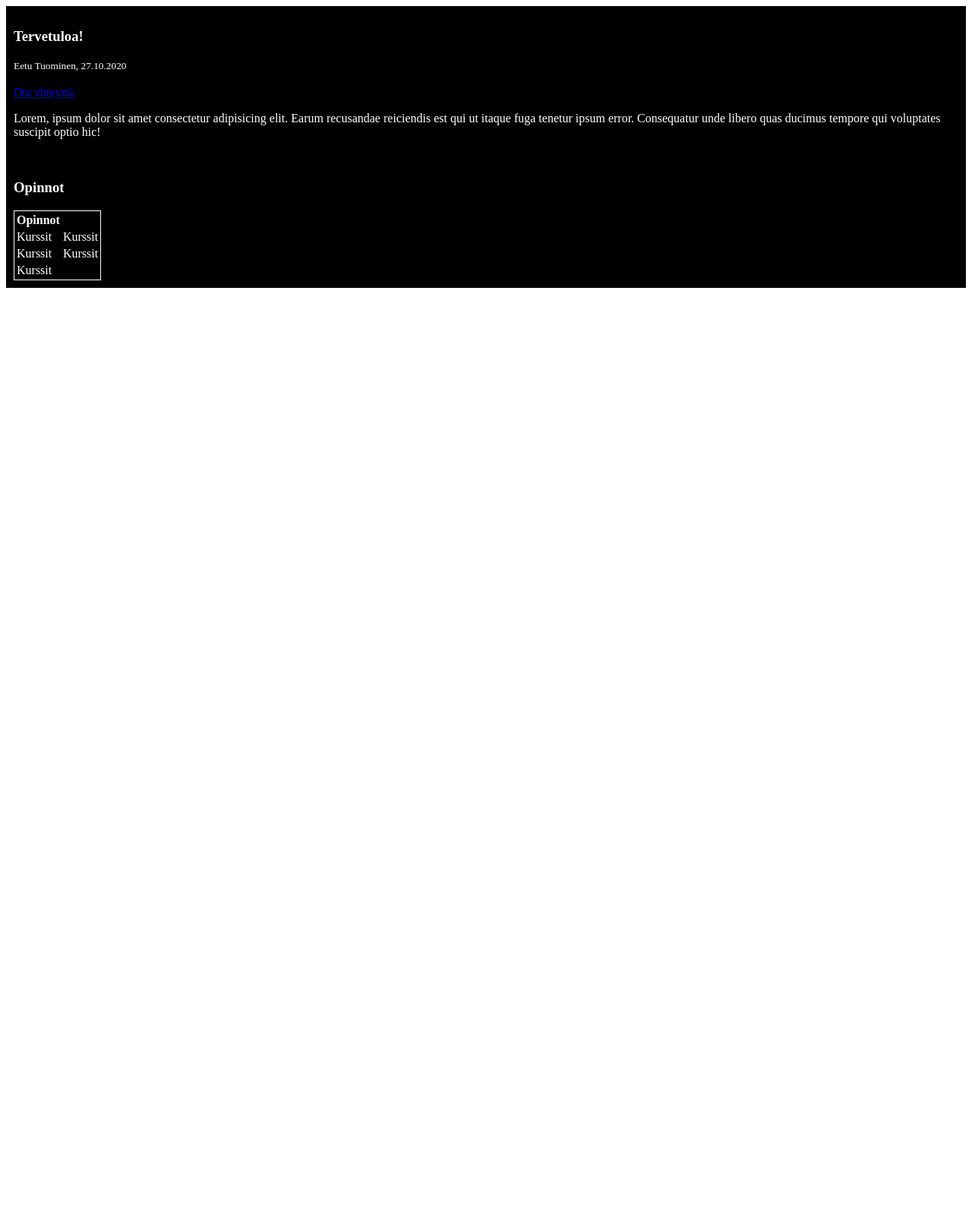
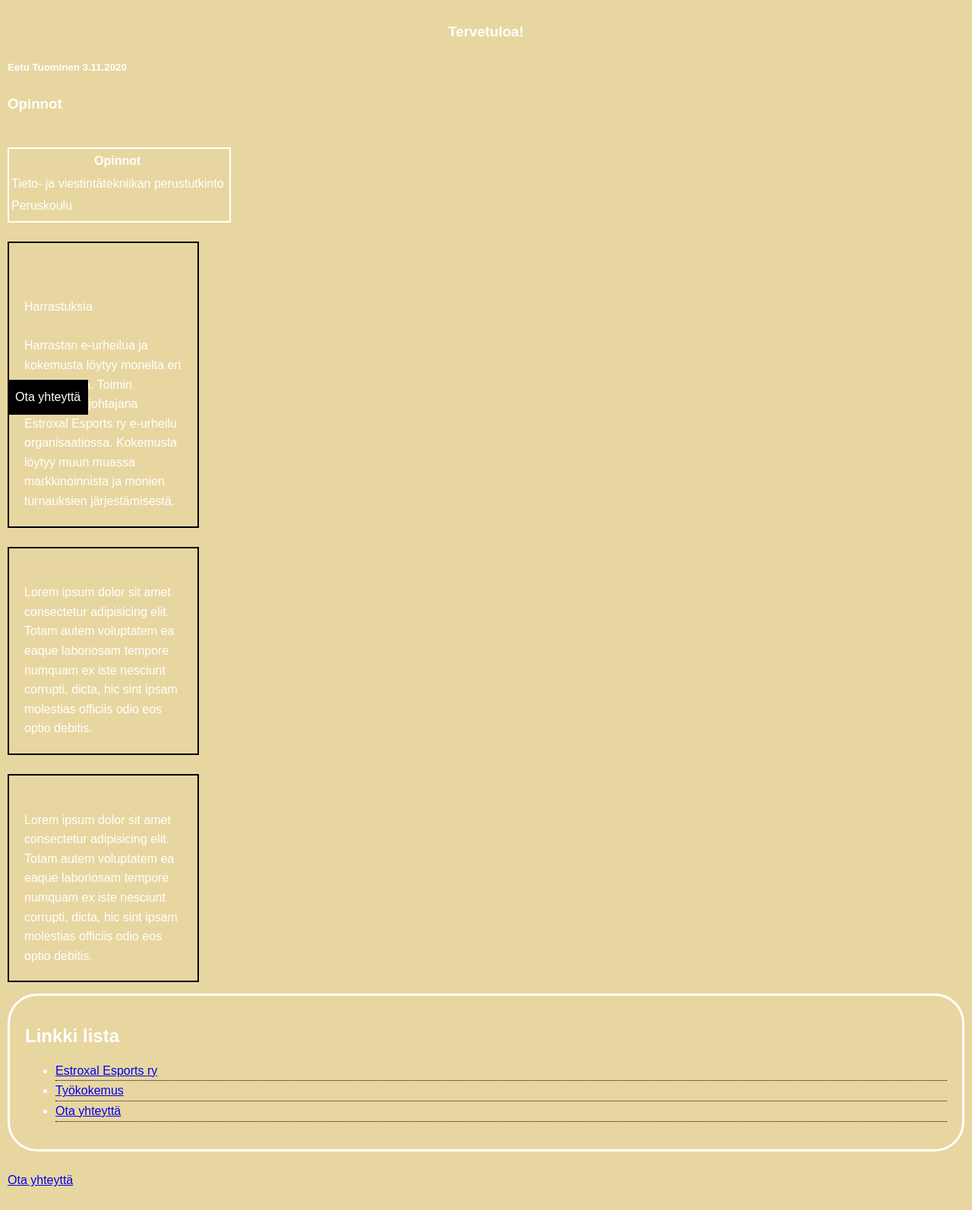
Before and after one commit to EetuTuominen/Eetu-Portfolio, a plain HTML site: page index.html in a window 1280 px wide. Shown: the whole page at 76% size. Before the commit the page ends 800 px from the top, so only its background shows below. Drawn offline with Linux system fonts and the light colour scheme.

Commit message:
2020.11.3

```diff
--- a/index.html
+++ b/index.html
@@ -1,9 +1,12 @@
 <!doctype html>
 <html>
  <head>
+    <link href="style.css" rel="stylesheet" type="text/css" />
+  </head>
+  <body>
    <style type="text/css">
     #otsikko{
-     background-color:black;
+     background-color: #e8d6a0;
      color:white;
      text:align:center;
      padding:10px;
@@ -14,29 +17,57 @@
    <header id="otsikko">
    <section>
      <article>
-       <h3>Tervetuloa!</h3>
-       <small>Eetu Tuominen, 27.10.2020</small><br><br>
-       <a href="ota yhteytta.html"> Ota yhteyttä</a><br>
-       <p> Lorem, ipsum dolor sit amet consectetur adipisicing elit. Earum recusandae reiciendis est qui ut itaque fuga tenetur ipsum error. Consequatur unde libero quas ducimus tempore qui voluptates suscipit optio hic!
-       </p><br>
+       <div class="tervetuloa">
+       <h1>Tervetuloa!</h1>
+       </div>
+       <h5>Eetu Tuominen 3.11.2020</h5>
 <h1>Opinnot</h1>
-
-<table style="border: 1px white solid;">
+<table style="border: 2px white solid;">
   <tr>
     <th>Opinnot</th>
     <th></th>
   </tr>
   <tr>
-    <td>Kurssit</td>
-    <td>Kurssit</td>
+    <td>
+    Tieto- ja viestintätekniikan
+    perustutkinto
+    </td><br>
+    <td></td>
   </tr>
   <tr>
-    <td>Kurssit</td>
-    <td>Kurssit</td>
+    <td>Peruskoulu</td>
+    <td></td>
   </tr>
   <tr>
-    <td>Kurssit</td>
+    <td></td>
   </tr>
 </table>
+      </form>
+      <div class="laatikko"><br><br>
+      <label>Harrastuksia</label><br><br>
+        Harrastan e-urheilua ja kokemusta löytyy monelta eri osa-alueelta. Toimin varapuheenjohtajana Estroxal Esports ry e-urheilu organisaatiossa. Kokemusta löytyy muun muassa markkinoinnista ja monien turnauksien järjestämisestä.
+        </div>
+         <div class="laatikko"><br>
+        Lorem ipsum dolor sit amet consectetur adipisicing elit. Totam autem voluptatem ea eaque laboriosam tempore numquam ex iste nesciunt corrupti, dicta, hic sint ipsam molestias officiis odio eos optio debitis.
+        </div>
+         <div class="laatikko"><br>
+        Lorem ipsum dolor sit amet consectetur adipisicing elit. Totam autem voluptatem ea eaque laboriosam tempore numquam ex iste nesciunt corrupti, dicta, hic sint ipsam molestias officiis odio eos optio debitis.
+        </div>
+      </div>
+      <div class="linkkilista">
+        <h2>Linkki lista</h2>
+                <ul>
+                    <li><a href="Eka kohta" Target="_blank"> Estroxal Esports ry </a></li>
+                    <li><a href="Toka kohta" Target="_blank"> Työkokemus </a></li>
+                    <li><a href="Kolmas kohta" Target="_blank"> Ota yhteyttä </a></li>
+                </ul>
+            </div>
+      <br>
+      <a href="ota yhteytta.html"> Ota yhteyttä</a>
+       </p>
+       </div>
+        <a class="nappula asemointi">Ota yhteyttä</a>
+        </div>
+      </div>
  </body>
 </html>
--- a/ota yhteytta.html
+++ b/ota yhteytta.html
@@ -1,9 +1,10 @@
 <!doctype html>
 <html>
  <head>
+   <link href="style.css" rel="stylesheet" type="text/css" />
    <style type="text/css">
     #otsikko{
-     background-color:black;
+     background-color: #e8d6a0;
      color:white;
      text:align:center;
      padding:10px;
@@ -14,20 +15,52 @@
    <header id="otsikko">
    <section>
      <article>
-       <h3>Ota yhteyttä</h3>
-       <FORM action="" method="">
-  <label>Etunimi</label>
-  <input type="text" placeholder="Kirjoita etunimi"<br><br><br>
-  <label>Sukunimi</label>
-  <input type="text" placeholder="Kirjoita sukunimi"><br><br>
-  <label>Sähköposti</label>
-  <input type="email" placeholder="Kirjoita sähköpostisi"><br><br>
-  <label>Ikä</label>
-  <input type="number" placeholder="Kirjoita ikäsi"><br><br>
-  <label>Tänään</label>
-  <input type="date" placeholder="Kirjoita sukunimi"><br><br>
-  <label>Muu</label><br>
-  <textarea></textarea><br><br>
-  </form>
+       <h2>Ota yhteyttä</h2>
+          <br>
+   <form class="yhteydenotto">
+        <div class="lomakeElementi">
+          <label>Nimi</label>
+          <br>
+          <input type="text"
+          </div>
+          </main>
+          <br>
+          <br>
+        <div class="lomakeElementi"><br>
+          <label>Sähköposti</label>
+          <br>
+          <input type="text"
+          <br>
+        </div>
+        <div>
+          <label>Puh. numero</label>
+          <br>
+          <input type="text"
+          </div>
+          <form class="yhteydenotto"><br>
+        <div class="lomakeElementi">
+          <label>Ikä</label>
+          <br>
+          <input type="text"
+          <br>
+        <div class="lomakeElementi">
+          <label>Päivämäärä</label>
+          <br>
+          <input type="date">
+          <br>
+          <br>
+        </div>
+        <div>
+          <label>Vapaavalintainen</label>
+          <br>
+          <textarea></textarea>
+          <br>
+          <BR>
+          </div>
+          <br>
+          <button class="nappula">Lähetä</button>
+        </div>
+      </form>
+      </form>
  </body>
 </html>
--- a/style.css
+++ b/style.css
@@ -0,0 +1,75 @@
+body{
+  background-color: rgb(243, 250, 255);
+  color: #166807;
+  font-family:Arial, Helvetica, sans-serif;
+  font-weight: bold;
+  font-weight: 940px;
+  font-weight: normal;*/
+  font-size: 12px;
+  /*font: normal 12px Arial, Helvetica, sans-serif;*/
+  line-height: 1.6em;
+  margin: 0;
+}
+}
+a:hover{
+  color:red;
+}
+a:active{
+  color:aqua;
+}
+.linkkilista li{
+  border-bottom:dotted 1px black;
+}
+.yhteydenotto label{
+  display:block;
+}
+.yhteydenotto input[type="text"], .yhteydenotto textarea{
+  padding:8px;
+  width:100%;
+  text-align:center;
+}
+.laatikko{
+  float: center;
+  width:20%;
+  border:2px solid black;
+  box-sizing: border-box;
+  margin-top:25px;
+  padding:20px;
+}
+.viesti{
+  display:block;
+}
+
+.center{
+  width:200px;
+  margin-left:50px;
+  margin-right:50px;
+}
+.linkkilista{
+  margin-top:15px;
+  border:3px white solid;
+  padding:20px;
+  border-radius:39px;
+}
+.asemointi{
+  position:fixed;
+  top:500px;
+}
+.nappula{
+  background-color: black;
+  color: white;
+  padding:10px;
+  border:none;
+  text-align:center;
+}
+.nappula:hover{
+  background-color: rgb(187, 47, 12);
+  color: white;
+}
+.asemointi{
+  position:fixed;
+  top:500px;
+}
+.tervetuloa{
+  text-align: center;
+}
```
